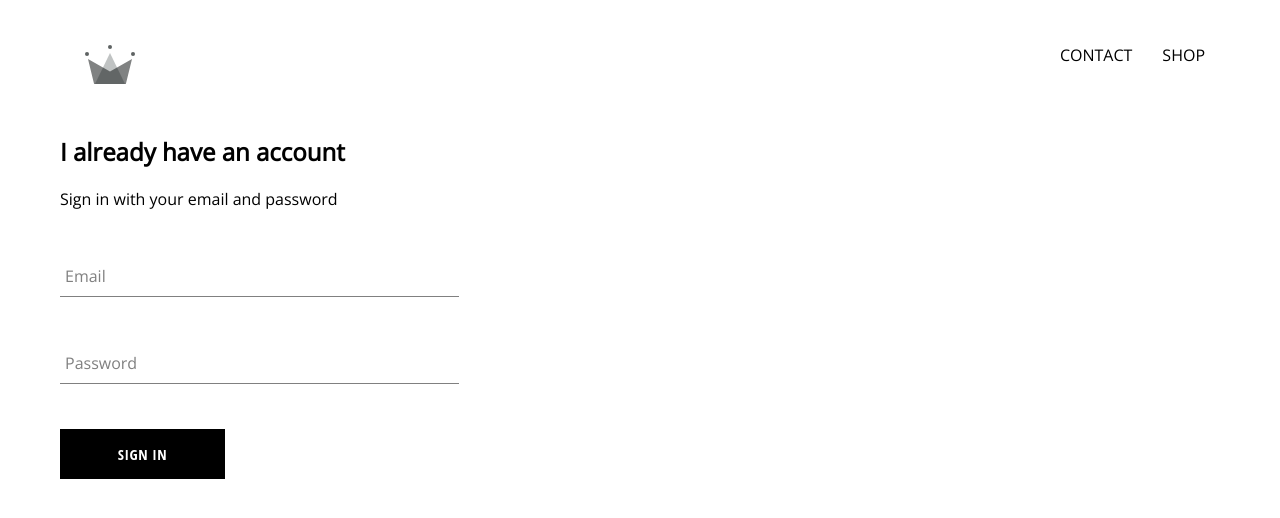
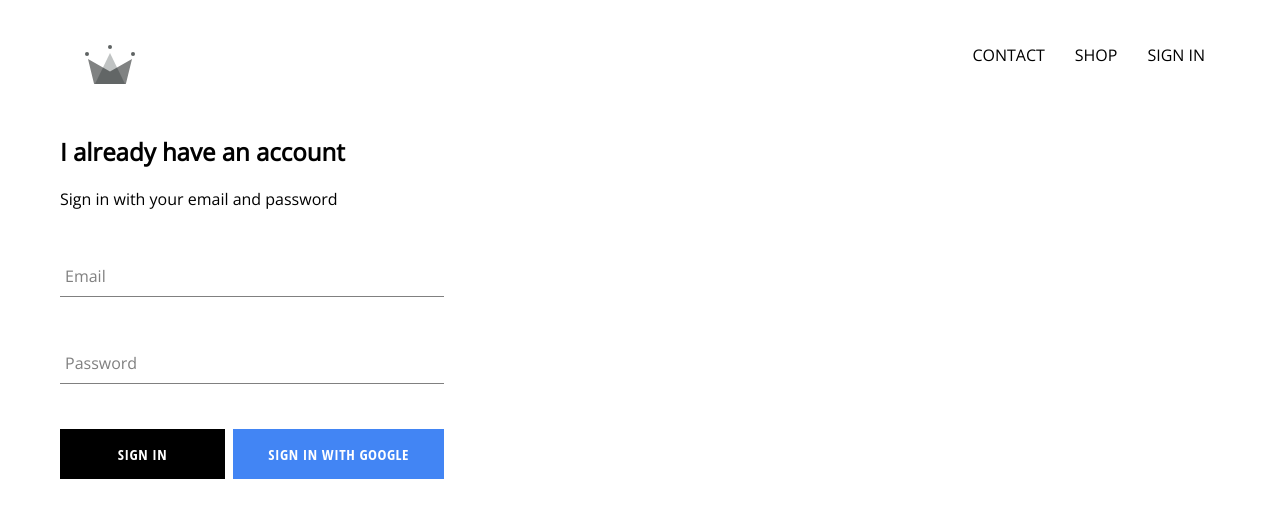
Before and after one commit to arsalan2243/Crown, a React (Create React App) app: page /signin in a window 1280 px wide. Shown: the top 518 px of the page. Built offline with nearby package versions, Linux system fonts and the light colour scheme; no server answers; a web font is replaced by a local one.

Commit message:
sign in google added

```diff
--- a/package.json
+++ b/package.json
@@ -6,6 +6,7 @@
     "@testing-library/jest-dom": "^5.16.4",
     "@testing-library/react": "^13.3.0",
     "@testing-library/user-event": "^13.5.0",
+    "firebase": "^9.8.3",
     "node-sass": "^7.0.1",
     "react": "^18.2.0",
     "react-dom": "^18.2.0",
--- a/src/App.css
+++ b/src/App.css
@@ -6,3 +6,6 @@
   text-decoration: none;
   color: black;
 }
+* {
+  box-sizing: border-box;
+}
--- a/src/App.js
+++ b/src/App.js
@@ -1,13 +1,32 @@
+import React from "react"
 import "./App.css"
 import Homepage from "./pages/homepage/Homepage"
 import { Route, Switch } from "react-router-dom"
 import Shop from "./pages/shop/Shop.jsx"
 import Header from "./components/header/Header"
 import SignInUp from "./pages/signin-signup/SignInUp"
-function App() {
+import { auth } from "./firebase/firebase.utils"
+
+class App extends React.Component {
+  state = {
+    currentUser: null,
+  }
+  unsubscribeFromAuth = null
+
+  componentDidMount() {
+    this.unsubscribeFromAuth = auth.onAuthStateChanged((user) => {
+      this.setState({ currentUser: user })
+
+      console.log(user)
+    })
+  }
+  componentWillUnmount() {
+    this.unsubscribeFromAuth = null
+  }
+  render() {
     return (
       <div>
-      <Header />
+        <Header currentUser={this.state.currentUser} />
         <Switch>
           <Route exact path="/" component={Homepage} />
           <Route path="/shop" component={Shop} />
@@ -16,5 +35,6 @@
       </div>
     )
   }
+}
 
 export default App
--- a/src/components/custom-button/CustomButton.jsx
+++ b/src/components/custom-button/CustomButton.jsx
@@ -1,8 +1,11 @@
 import React from "react"
 import "./custom-button.scss"
-const CustomButton = ({ children, otherProps }) => {
+const CustomButton = ({ children, isGoogleSignIn, ...props }) => {
   return (
-    <button className="custom-button" {...otherProps}>
+    <button
+      {...props}
+      className={`${isGoogleSignIn ? "google-sign-in" : ""} custom-button`}
+    >
       {children}
     </button>
   )
--- a/src/components/custom-button/custom-button.scss
+++ b/src/components/custom-button/custom-button.scss
@@ -19,4 +19,11 @@
     color: black;
     border: 1px solid black;
   }
+  &.google-sign-in {
+    background-color: #4285f4;
+    color:white &:hover {
+      background-color: color #357ae8;
+      border: none;
+    }
+  }
 }
--- a/src/components/header/Header.jsx
+++ b/src/components/header/Header.jsx
@@ -2,7 +2,8 @@
 import "./header.scss"
 import { Link } from "react-router-dom"
 import { ReactComponent as Logo } from "../../assets/Logo.svg"
-const Header = () => {
+import { auth } from "../../firebase/firebase.utils"
+const Header = ({ currentUser }) => {
   return (
     <div className="header">
       <Link className="logo-container" to="/">
@@ -15,6 +16,15 @@
         <Link className="option" to="/shop">
           SHOP
         </Link>
+        {currentUser ? (
+          <div className="option" onClick={() => auth.signOut()}>
+            SIGN OUT
+          </div>
+        ) : (
+          <Link className="option" to="/signin">
+            SIGN IN
+          </Link>
+        )}
       </div>
     </div>
   )
--- a/src/components/header/header.scss
+++ b/src/components/header/header.scss
@@ -17,6 +17,7 @@
     justify-content: flex-end;
     .option {
       padding: 10px 15px;
+      cursor: pointer;
     }
   }
 }
--- a/src/components/sign-in/SignIn.jsx
+++ b/src/components/sign-in/SignIn.jsx
@@ -1,41 +1,55 @@
 import React, { Component } from "react"
+import CustomButton from "../custom-button/CustomButton"
+import FormInput from "../form-input/FormInput"
 import "./sign-in.scss"
-import FormInput from "../../components/form-input/FormInput"
-import CustomButton from "../custom-button/CustomButton"
+import { signInWithGoogle } from "../../firebase/firebase.utils"
 export default class SignIn extends Component {
   state = {
     email: "",
     password: "",
   }
-  handleSubmit = (event) => {
-    event.preventDefault()
+
+  handleSubmit = (e) => {
+    e.preventDefault()
+
     this.setState({ email: "", password: "" })
   }
-  handleChange = (event) => {
-    const { value, name } = event.target
+
+  handleChange = (e) => {
+    const { name, value } = e.target
     this.setState({ [name]: value })
   }
+
   render() {
     return (
       <div className="sign-in">
         <h2>I already have an account</h2>
         <span>Sign in with your email and password</span>
+
         <form onSubmit={this.handleSubmit}>
           <FormInput
             label="Email"
             name="email"
+            type="email"
             value={this.state.email}
-            handleChange={this.handleChange}
+            onChange={this.handleChange}
             required
           />
+
           <FormInput
             label="Password"
             name="password"
+            type="password"
             value={this.state.password}
             handleChange={this.handleChange}
             required
           />
-          <CustomButton type="submit">Sign In</CustomButton>
+          <div className="buttons">
+            <CustomButton type="submit">Sign In</CustomButton>
+            <CustomButton onClick={signInWithGoogle} isGoogleSignIn={true}>
+              Sign in with Google
+            </CustomButton>
+          </div>
         </form>
       </div>
     )
--- a/src/components/sign-in/sign-in.scss
+++ b/src/components/sign-in/sign-in.scss
@@ -5,4 +5,8 @@
   .title {
     margin: 10px 0;
   }
+  .buttons {
+    display: flex;
+    justify-content: space-between;
+  }
 }
--- /dev/null
+++ b/src/firebase/firebase.utils.js
@@ -0,0 +1,22 @@
+import firebase from "firebase/compat/app"
+import "firebase/compat/auth"
+import "firebase/compat/firestore"
+const config = {
+  apiKey: "AIzaSyBCTzBK7RJuENf8sItHSf4Pgzxq38wmpcQ",
+  authDomain: "crown-market-eca52.firebaseapp.com",
+  projectId: "crown-market-eca52",
+  storageBucket: "crown-market-eca52.appspot.com",
+  messagingSenderId: "888551442614",
+  appId: "1:888551442614:web:87f1fcb390ac8978a3fe17",
+  measurementId: "G-LSS0R113CC",
+}
+
+firebase.initializeApp(config)
+export const auth = firebase.auth()
+export const firestore = firebase.firestore()
+
+const provider = new firebase.auth.GoogleAuthProvider()
+provider.setCustomParameters({ prompt: "select_account" })
+export const signInWithGoogle = () => auth.signInWithPopup(provider)
+
+export default firebase
```
Also changed, not shown: 1 other file (tests, documents, lock files or other folders). Lines whose indentation alone changed are shown as unchanged.
